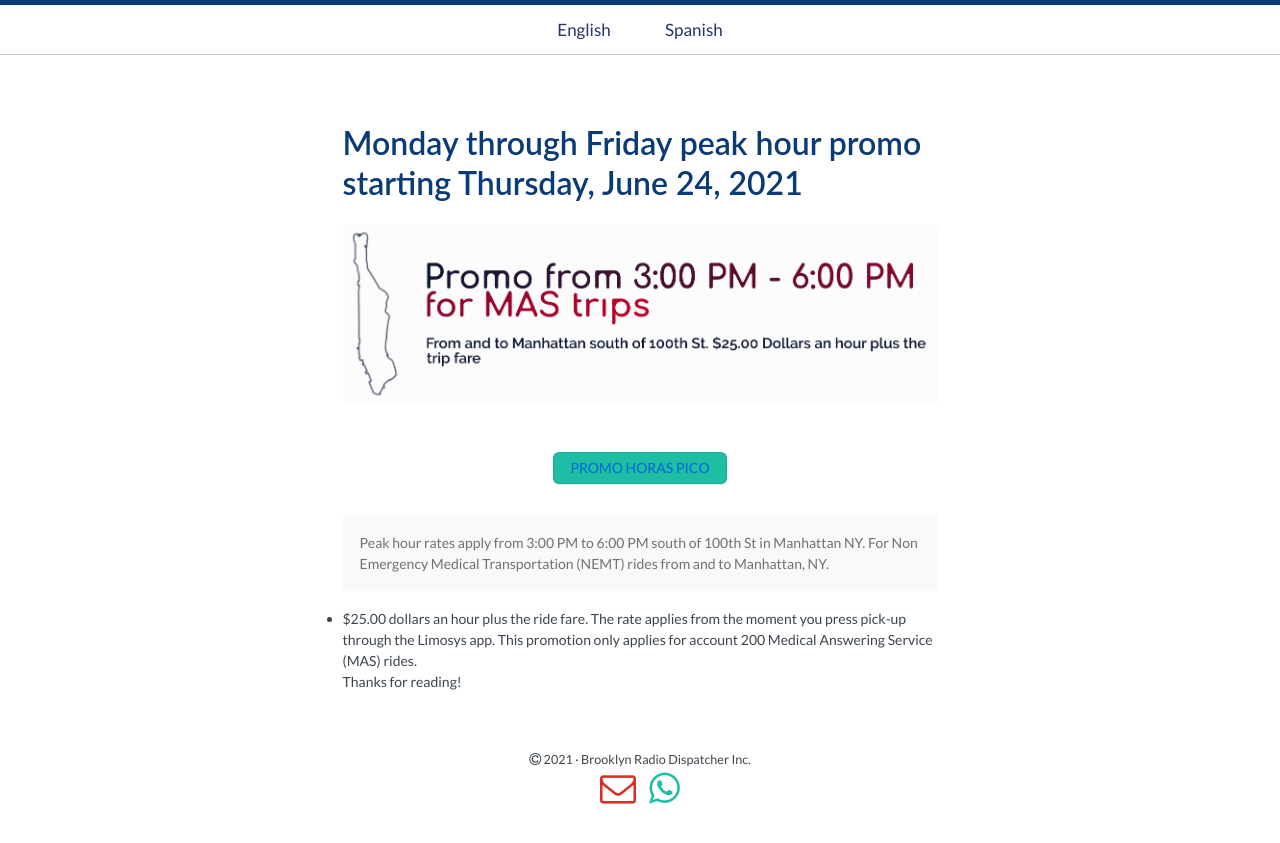
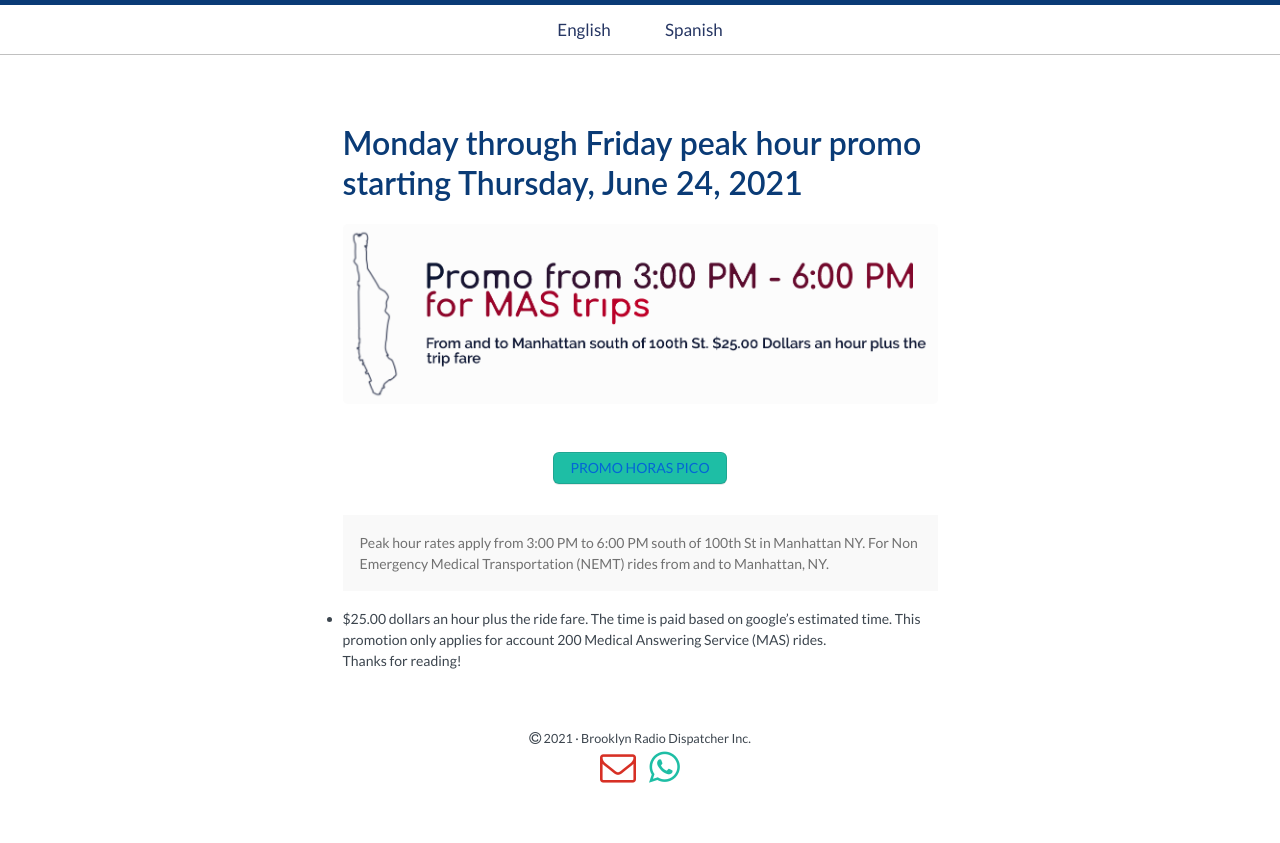
Before and after one commit to brd-blog/base-fee, a Jekyll site: the page built from promo.md, in a window 1280 px wide. Shown: the top 843 px of the page. Built offline with Jekyll 4.4.1, drawn with Linux system fonts in a browser that asks for light colours; some web fonts are replaced.

Commit message:
Updated promo

```diff
--- a/promo.md
+++ b/promo.md
@@ -14,7 +14,7 @@ title: Monday through Friday peak hour promo starting Thursday, June 24, 2021
   Peak hour rates apply from 3:00 PM to 6:00 PM south of 100th St in Manhattan NY. For Non Emergency Medical Transportation (NEMT) rides from and to Manhattan, NY.
 </p>
 
-* $25.00 dollars an hour plus the ride fare. The rate applies from the moment you press pick-up through the Limosys app. This promotion only applies for account 200 Medical Answering Service (MAS) rides.
+* $25.00 dollars an hour plus the ride fare. The time is paid based on google's estimated time. This promotion only applies for account 200 Medical Answering Service (MAS) rides.
 
 
 Thanks for reading!
```
Also changed, not shown: promocion.md (+1 -1 lines).
